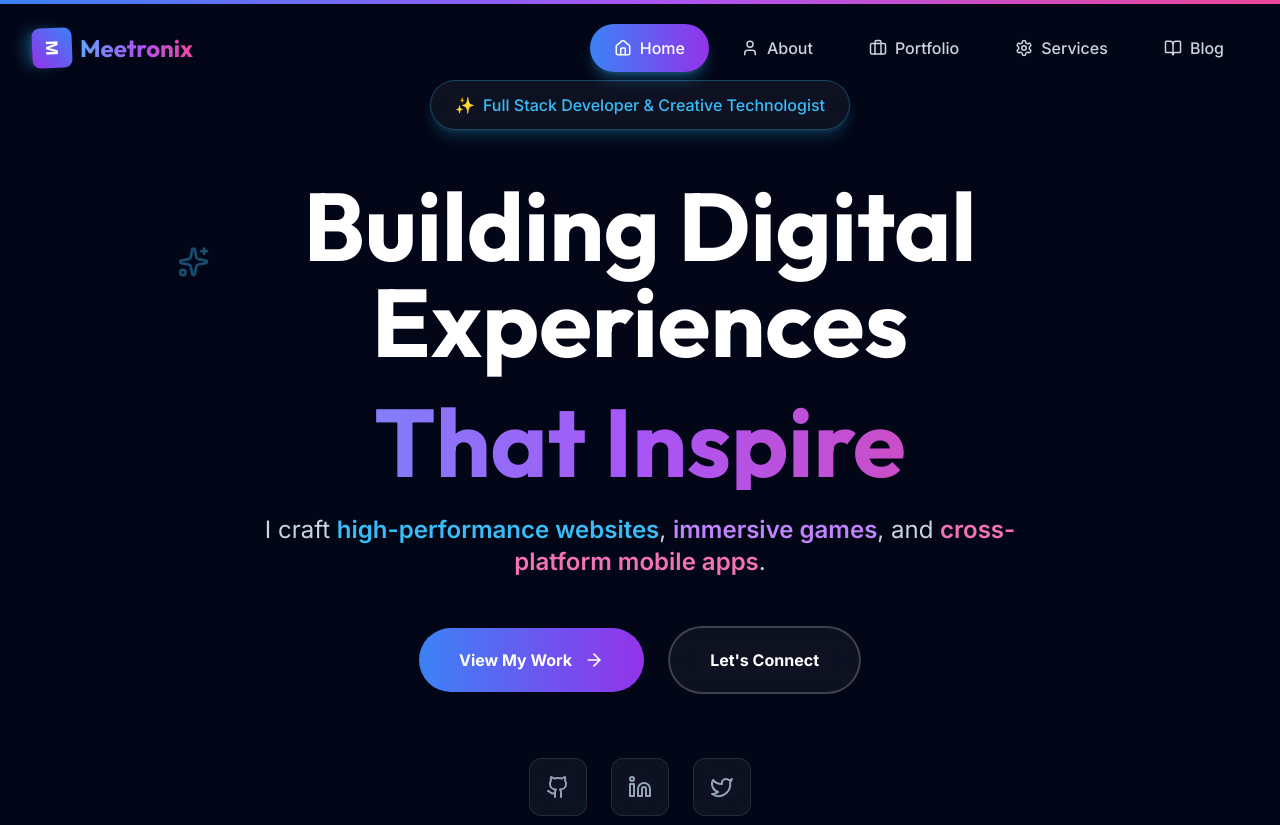
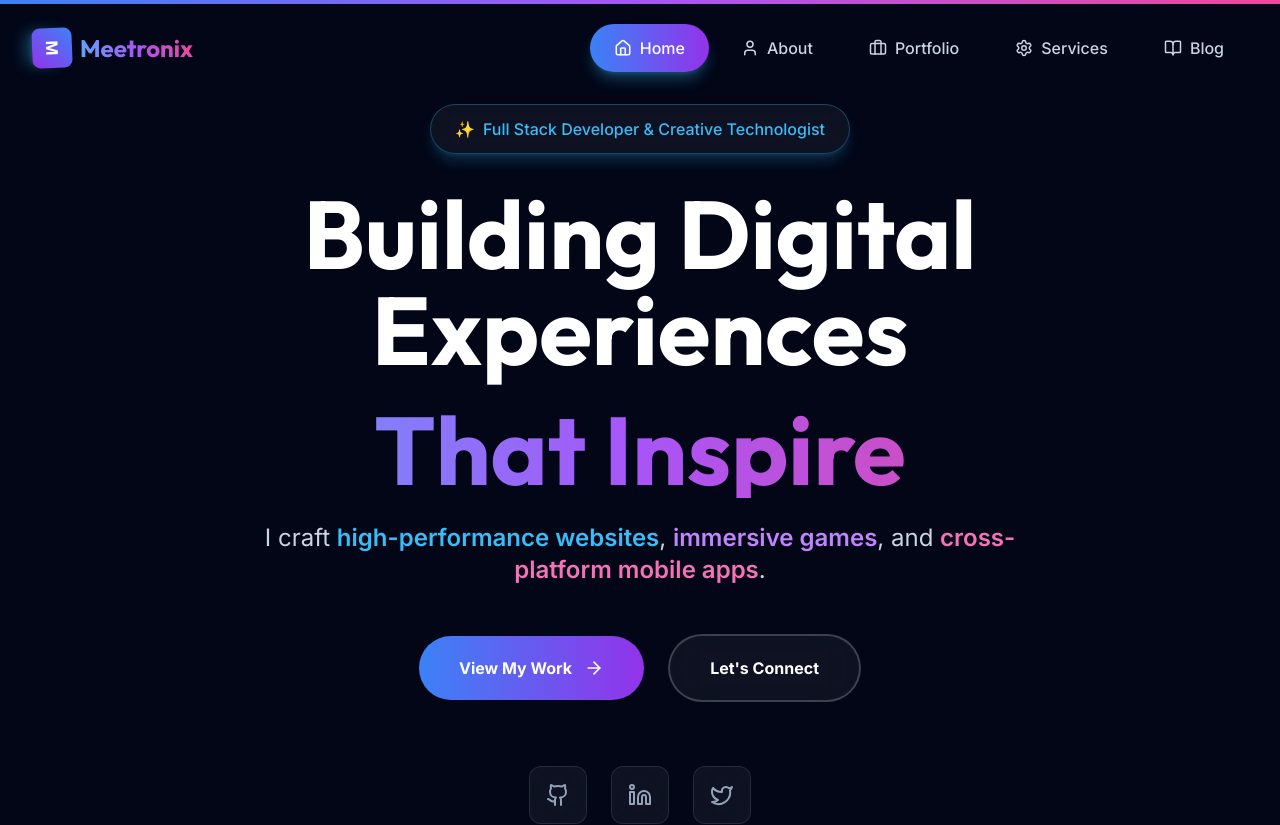
Before and after one commit to YourloveMeet/Meetronix, a React (Vite) app: page / in a window 1280 px wide. Shown: the top 825 px of the page. Built offline with nearby package versions, Linux system fonts and the light colour scheme.

Commit message:
optimization Sec1

```diff
--- a/src/Components/Common/AnimatedBackground.jsx
+++ b/src/Components/Common/AnimatedBackground.jsx
@@ -1,57 +1,53 @@
 import React from 'react';
-import { motion } from 'framer-motion';
 
 /**
  * Animated Background Component
- * Optimized gradient orbs with minimal performance impact
+ * Modern dot matrix background inspired by Aceternity UI
  */
 const AnimatedBackground = () => {
     return (
-        <div className="fixed top-0 left-0 w-full h-full overflow-hidden -z-10 pointer-events-none">
-            {/* Main Gradient Orbs - Reduced to 3 for performance */}
-            <motion.div
-                className="absolute top-[-10%] left-[-10%] w-[40%] h-[40%] bg-purple-500/20 rounded-full blur-[120px]"
-                animate={{
-                    scale: [1, 1.1, 1],
-                    opacity: [0.2, 0.3, 0.2]
-                }}
-                transition={{
-                    duration: 8,
-                    repeat: Infinity,
-                    ease: "easeInOut"
+        <div className="fixed top-0 left-0 w-full h-full overflow-hidden -z-10 pointer-events-none bg-slate-950">
+            {/* Dot grid pattern */}
+            <div
+                className="absolute inset-0 opacity-30"
+                style={{
+                    backgroundImage: `radial-gradient(circle, rgba(139, 92, 246, 0.15) 1px, transparent 1px)`,
+                    backgroundSize: '40px 40px'
                 }}
             />
 
-            <motion.div
-                className="absolute bottom-[-10%] right-[-10%] w-[40%] h-[40%] bg-blue-500/20 rounded-full blur-[120px]"
-                animate={{
-                    scale: [1, 1.15, 1],
-                    opacity: [0.2, 0.3, 0.2]
-                }}
-                transition={{
-                    duration: 10,
-                    repeat: Infinity,
-                    ease: "easeInOut",
-                    delay: 2
+            {/* Larger dot grid - creates depth */}
+            <div
+                className="absolute inset-0 opacity-20"
+                style={{
+                    backgroundImage: `radial-gradient(circle, rgba(59, 130, 246, 0.2) 2px, transparent 2px)`,
+                    backgroundSize: '80px 80px'
                 }}
             />
 
-            <motion.div
-                className="absolute top-[40%] left-[40%] w-[30%] h-[30%] bg-indigo-500/20 rounded-full blur-[120px]"
-                animate={{
-                    scale: [1, 1.2, 1],
-                    opacity: [0.15, 0.25, 0.15]
-                }}
-                transition={{
-                    duration: 9,
-                    repeat: Infinity,
-                    ease: "easeInOut",
-                    delay: 4
+            {/* Radial gradient overlay - center glow */}
+            <div
+                className="absolute inset-0"
+                style={{
+                    background: 'radial-gradient(circle at 50% 50%, rgba(139, 92, 246, 0.15) 0%, transparent 50%)'
                 }}
             />
 
-            {/* Grid pattern overlay - Static for better performance */}
-            <div className="absolute inset-0 grid-pattern opacity-20" />
+            {/* Top gradient fade */}
+            <div
+                className="absolute top-0 left-0 w-full h-1/3"
+                style={{
+                    background: 'linear-gradient(to bottom, rgba(30, 27, 75, 0.5) 0%, transparent 100%)'
+                }}
+            />
+
+            {/* Bottom gradient fade */}
+            <div
+                className="absolute bottom-0 left-0 w-full h-1/3"
+                style={{
+                    background: 'linear-gradient(to top, rgba(30, 27, 75, 0.5) 0%, transparent 100%)'
+                }}
+            />
         </div>
     );
 };
--- a/src/Components/Common/MagneticButton.jsx
+++ b/src/Components/Common/MagneticButton.jsx
@@ -1,23 +1,38 @@
-import React, { useRef, useState } from 'react';
+import React, { useRef, useState, useEffect } from 'react';
 import { motion } from 'framer-motion';
 
 /**
  * Magnetic Button Component
- * Button that follows the cursor with magnetic effect
+ * Button that follows the cursor with magnetic effect (desktop only)
+ * Disabled on mobile for better performance
  */
 const MagneticButton = ({ children, className = '', ...props }) => {
     const buttonRef = useRef(null);
     const [position, setPosition] = useState({ x: 0, y: 0 });
+    const [isMobile, setIsMobile] = useState(false);
+
+    // Detect mobile devices
+    useEffect(() => {
+        const checkMobile = () => {
+            const mobile = 'ontouchstart' in window || navigator.maxTouchPoints > 0 || window.innerWidth <= 768;
+            setIsMobile(mobile);
+        };
+
+        checkMobile();
+        window.addEventListener('resize', checkMobile);
+        return () => window.removeEventListener('resize', checkMobile);
+    }, []);
 
     const handleMouseMove = (e) => {
-        if (!buttonRef.current) return;
+        // Skip on mobile
+        if (isMobile || !buttonRef.current) return;
 
         const rect = buttonRef.current.getBoundingClientRect();
         const x = e.clientX - rect.left - rect.width / 2;
         const y = e.clientY - rect.top - rect.height / 2;
 
-        // Magnetic effect strength
-        const strength = 0.3;
+        // Magnetic effect strength (reduced for better performance)
+        const strength = 0.2;
         setPosition({ x: x * strength, y: y * strength });
     };
 
@@ -28,12 +43,12 @@ const MagneticButton = ({ children, className = '', ...props }) => {
     return (
         <motion.button
             ref={buttonRef}
-            className={`magnetic-button ${className}`}
+            className={`${isMobile ? '' : 'magnetic-button'} ${className}`}
             onMouseMove={handleMouseMove}
             onMouseLeave={handleMouseLeave}
-            animate={{ x: position.x, y: position.y }}
-            transition={{ type: 'spring', stiffness: 150, damping: 15, mass: 0.1 }}
-            whileHover={{ scale: 1.05 }}
+            animate={isMobile ? {} : { x: position.x, y: position.y }}
+            transition={isMobile ? {} : { type: 'spring', stiffness: 150, damping: 15, mass: 0.1 }}
+            whileHover={isMobile ? {} : { scale: 1.05 }}
             whileTap={{ scale: 0.95 }}
             {...props}
         >
--- a/src/Components/Hero.jsx
+++ b/src/Components/Hero.jsx
@@ -1,6 +1,6 @@
-import React, { useState, useEffect, useMemo } from 'react';
+import React, { useState, useEffect } from 'react';
 import { motion } from 'framer-motion';
-import { ArrowRight, Github, Linkedin, Twitter, Sparkles } from 'lucide-react';
+import { ArrowRight, Github, Linkedin, Twitter } from 'lucide-react';
 import MagneticButton from './Common/MagneticButton';
 import { fadeInUp, staggerContainer, scaleIn } from '../utils/animations';
 
@@ -25,38 +25,8 @@ const Hero = () => {
         return () => clearInterval(timer);
     }, []);
 
-    // Simplified floating icons - reduced from 3 to 1 for better performance
-    const floatingIcon = useMemo(() => ({
-        Icon: Sparkles,
-        delay: 0,
-        duration: 4,
-        x: -15,
-        y: -25
-    }), []);
-
     return (
-        <div className="min-h-screen flex flex-col justify-center items-center text-center relative z-10 px-4 py-20">
-            {/* Single optimized floating icon */}
-            <motion.div
-                className="absolute pointer-events-none opacity-30"
-                style={{
-                    left: '15%',
-                    top: '25%',
-                }}
-                animate={{
-                    y: [0, floatingIcon.y, 0],
-                    x: [0, floatingIcon.x, 0],
-                    opacity: [0.2, 0.4, 0.2]
-                }}
-                transition={{
-                    duration: floatingIcon.duration,
-                    delay: floatingIcon.delay,
-                    repeat: Infinity,
-                    ease: "easeInOut"
-                }}
-            >
-                <floatingIcon.Icon size={32} className="text-accent" />
-            </motion.div>
+        <div className="min-h-screen flex flex-col justify-center items-center text-center relative z-10 px-4 py-20">{/* Removed floating icon for better performance */}
 
             <motion.div
                 variants={staggerContainer}
@@ -64,10 +34,10 @@ const Hero = () => {
                 animate="visible"
                 className="max-w-5xl mx-auto relative z-10"
             >
-                {/* Badge - Fixed spacing */}
+                {/* Badge - Fixed positioning to avoid navbar overlap */}
                 <motion.span
                     variants={scaleIn}
-                    className="inline-block px-6 py-3 rounded-full glass text-accent text-sm md:text-base font-medium mb-12 border border-accent/30 shadow-lg shadow-accent/20"
+                    className="inline-block px-6 py-3 rounded-full glass text-accent text-sm md:text-base font-medium mb-8 mt-6 border border-accent/30 shadow-lg shadow-accent/20"
                 >
                     <span className="mr-2">✨</span>
                     Full Stack Developer & Creative Technologist
--- a/src/index.css
+++ b/src/index.css
@@ -238,26 +238,6 @@ html {
   animation-delay: 2s;
 }
 
-.animation-delay-4000 {
-  animation-delay: 4s;
-}
-
-/* Gradient Text */
-.gradient-text {
-  @apply bg-gradient-to-r from-blue-400 via-purple-500 to-pink-500 bg-clip-text text-transparent;
-}
-
-.gradient-text-animated {
-  @apply bg-gradient-to-r from-blue-400 via-purple-500 to-pink-500 bg-clip-text text-transparent;
-  background-size: 200% auto;
-  animation: gradient-shift 3s linear infinite;
-}
-
-/* Card Effects */
-.card-hover-glow {
-  transition: box-shadow 0.3s ease;
-}
-
 .card-hover-glow:hover {
   box-shadow: 0 0 30px rgba(56, 189, 248, 0.3);
 }
--- a/src/pages/Portfolio.jsx
+++ b/src/pages/Portfolio.jsx
@@ -12,6 +12,20 @@ const Portfolio = () => {
     const filteredProjects = selectedCategory === 'all'
         ? projectsData
         : projectsData.filter(p => p.category === selectedCategory);
+
+    // Lock body scroll when modal is open
+    React.useEffect(() => {
+        if (selectedProject) {
+            document.body.style.overflow = 'hidden';
+        } else {
+            document.body.style.overflow = 'unset';
+        }
+
+        // Cleanup on unmount
+        return () => {
+            document.body.style.overflow = 'unset';
+        };
+    }, [selectedProject]);
 
     return (
         <div className="min-h-screen pt-24 pb-12">
@@ -47,8 +61,8 @@ const Portfolio = () => {
                                 whileHover={{ scale: 1.05, y: -2 }}
                                 whileTap={{ scale: 0.95 }}
                                 className={`px-6 py-3 rounded-full font-semibold transition-all ${selectedCategory === category.id
-                                        ? 'bg-gradient-to-r from-blue-500 to-purple-600 text-white shadow-lg shadow-accent/30'
-                                        : 'glass border border-white/10 text-slate-300 hover:border-accent/30'
+                                    ? 'bg-gradient-to-r from-blue-500 to-purple-600 text-white shadow-lg shadow-accent/30'
+                                    : 'glass border border-white/10 text-slate-300 hover:border-accent/30'
                                     }`}
                             >
                                 <span className="mr-2">{category.icon}</span>
@@ -142,7 +156,7 @@ const Portfolio = () => {
                             initial={{ opacity: 0 }}
                             animate={{ opacity: 1 }}
                             exit={{ opacity: 0 }}
-                            className="fixed inset-0 bg-black/80 backdrop-blur-sm z-50 flex items-center justify-center p-4"
+                            className="fixed inset-0 bg-black/80 backdrop-blur-sm z-[100] flex items-center justify-center p-4 overflow-y-auto"
                             onClick={() => setSelectedProject(null)}
                         >
                             <motion.div
@@ -150,7 +164,7 @@ const Portfolio = () => {
                                 animate={{ scale: 1, y: 0 }}
                                 exit={{ scale: 0.9, y: 50 }}
                                 onClick={(e) => e.stopPropagation()}
-                                className="glass-card max-w-4xl w-full max-h-[90vh] overflow-y-auto rounded-3xl p-8 border border-white/20"
+                                className="glass-card max-w-4xl w-full my-8 rounded-3xl p-8 border border-white/20"
                             >
                                 <div className="flex justify-between items-start mb-6">
                                     <div>
```
Also changed, not shown: src/utils/deviceDetection.js (added, +108 -0 lines).
